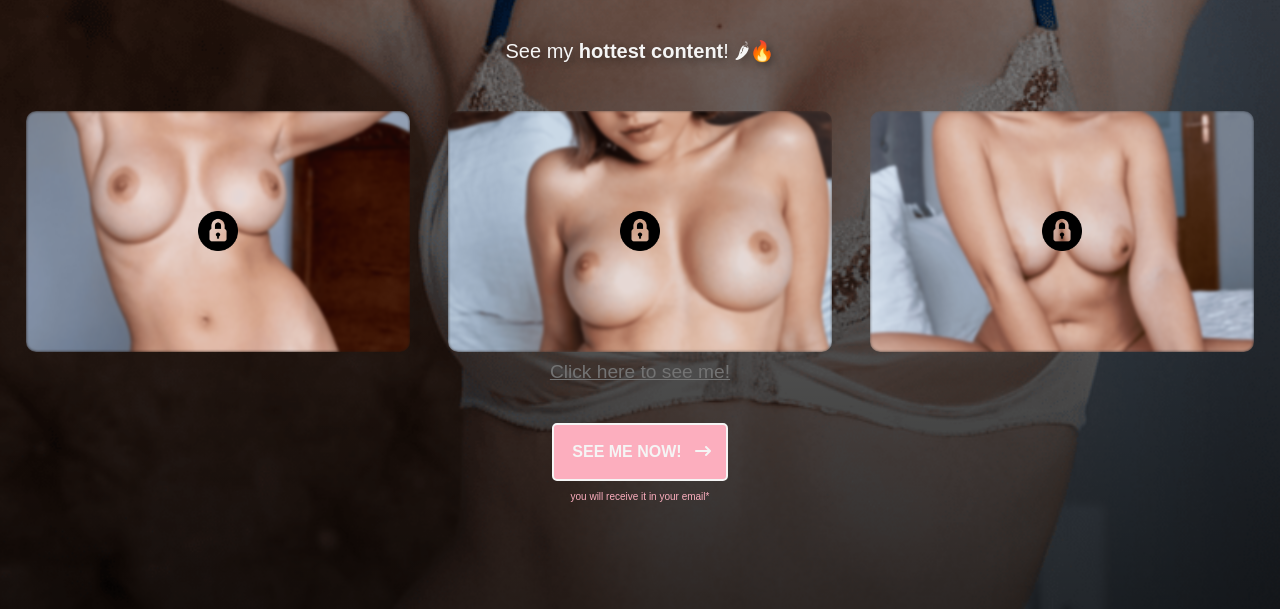
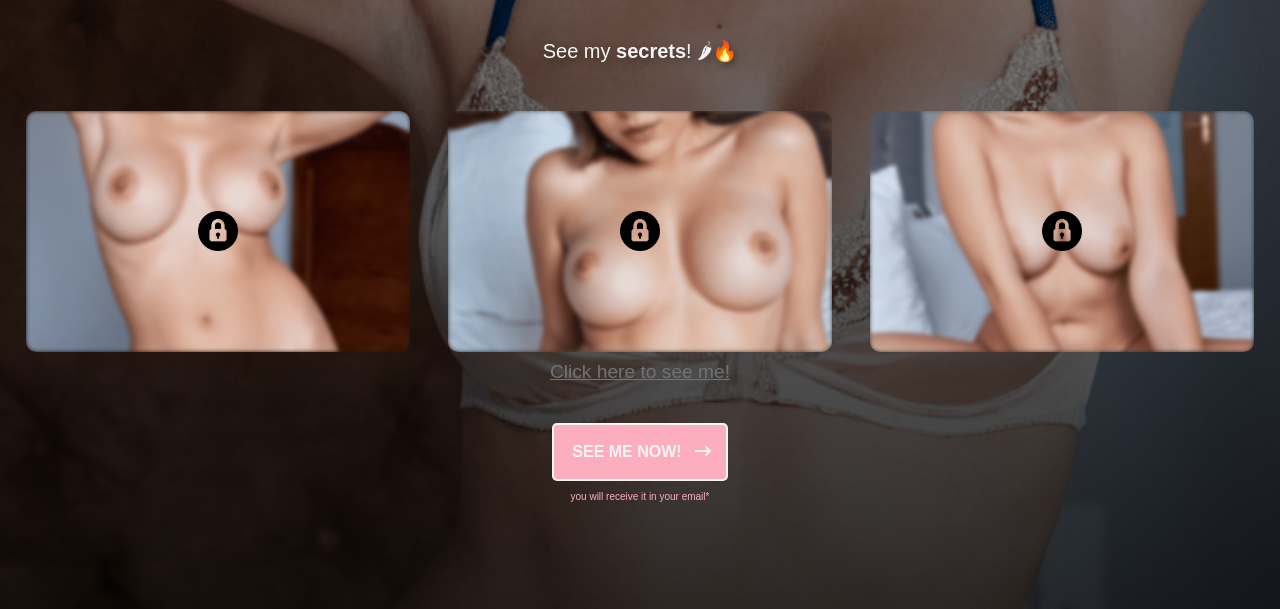
Before and after one commit to antonimatheus/IsaQuinn, a plain HTML site: page index.html in a window 1280 px wide. Shown: the part 191-800 px from the top of the page. Drawn offline with Linux system fonts and the light colour scheme.

Commit message:
updated index.html text

```diff
--- a/index.html
+++ b/index.html
@@ -17,7 +17,7 @@
 
     <div id="text">
         <p>
-            See my <strong>hottest content</strong>! 🌶🔥
+            See my <strong>secrets</strong>! 🌶🔥
         </p>
     </div>
     <div id="imgsBlock">
--- a/style.css
+++ b/style.css
@@ -127,7 +127,7 @@ body {
     object-fit: cover; /* Garante que a imagem preencha proporcionalmente o espaço */
     object-position: center; /* Centraliza o foco no meio da imagem */
     border-radius: 10px;
-    filter: blur(1.8px);
+    filter: blur(2px);
 }
 
 .cadeado {
```
